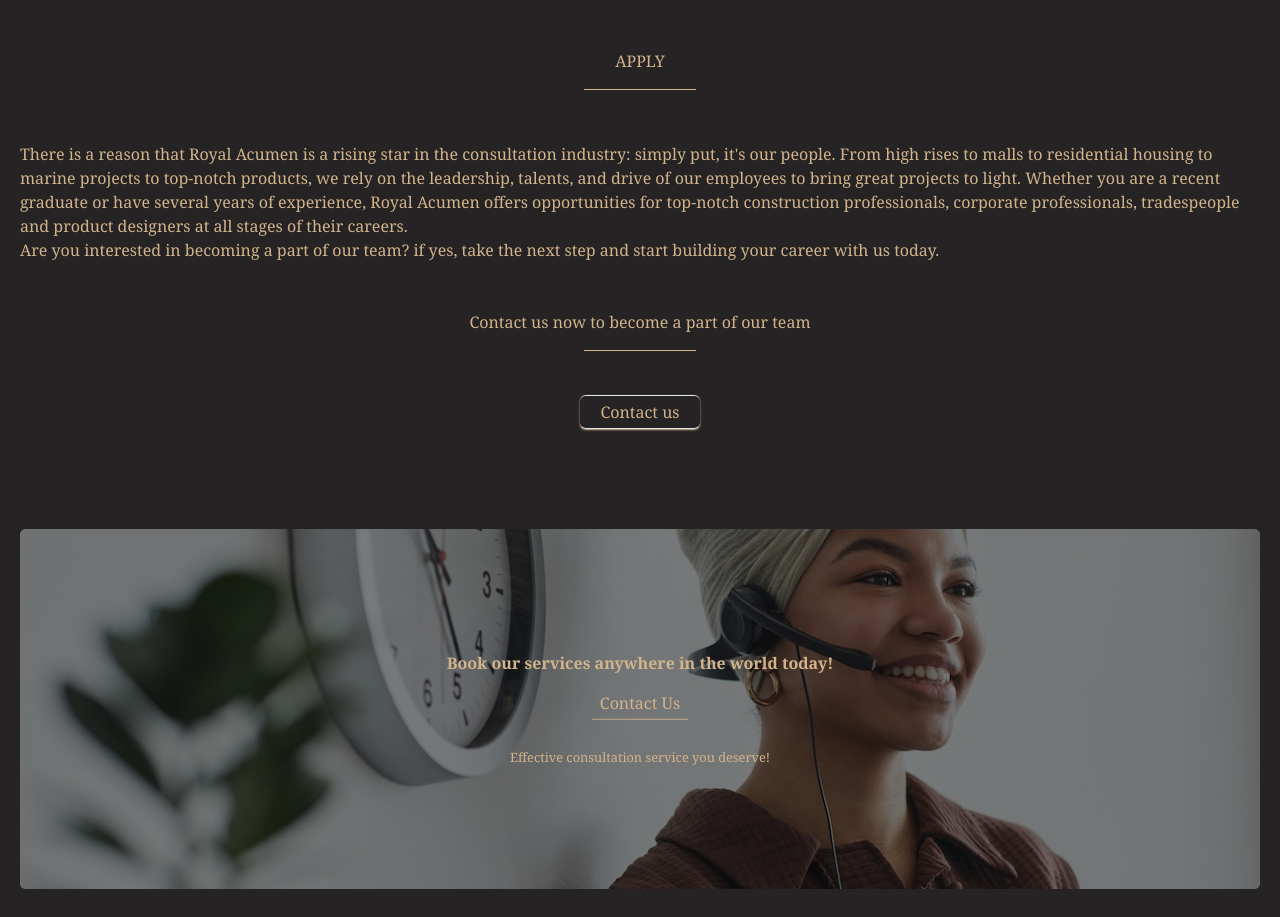
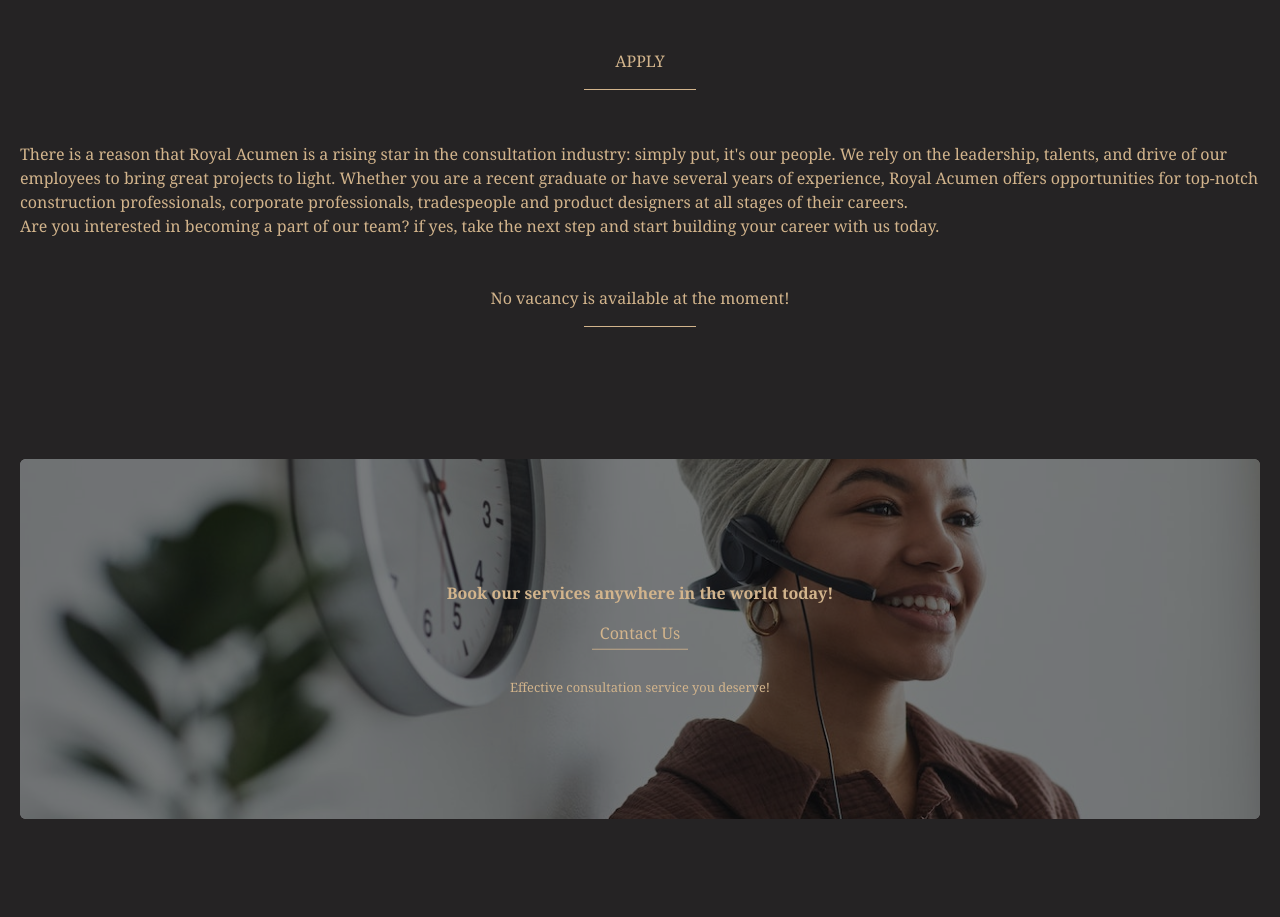
Before and after one commit to Theaceemperor/royal_acumen_consult, a Next.js app: page /careers in a window 1280 px wide. Shown: the part 1686-2603 px from the top of the page. Built offline with nearby package versions, Linux system fonts and the light colour scheme.

Commit message:
subtle changes

```diff
--- a/components/navPopper.js
+++ b/components/navPopper.js
@@ -48,7 +48,6 @@
         <MenuItem><Link href={"/"}><SiHomeassistant className="text-xl"/></Link></MenuItem>
         <MenuItem><PositionedMenu2 /></MenuItem>
         <MenuItem><MenuListComposition /></MenuItem>
-        <MenuItem><Link href={"/#stats"} className="flex items-center">Acumen <IoMdStats /></Link></MenuItem>
         <MenuItem><Link href={"/contact#contact-us"} className="flex items-center">C<IoIosContacts />ntact</Link></MenuItem>
         <MenuItem><CarrerMenu /></MenuItem>
         </article>
--- a/pages/careers.js
+++ b/pages/careers.js
@@ -59,17 +59,17 @@
                     </blockquote>
 
                     <p className="p-5">
-                        There is a reason that Royal Acumen is a rising star in the consultation industry: simply put, it's our people. From high rises to malls to residential housing to marine projects to top-notch products, we rely on the leadership, talents, and drive of our employees to bring great projects to light. Whether you are a recent graduate or have several years of experience, Royal Acumen offers opportunities for top-notch construction professionals, corporate professionals, tradespeople and product designers at all stages of their careers.
+                        There is a reason that Royal Acumen is a rising star in the consultation industry: simply put, it's our people. We rely on the leadership, talents, and drive of our employees to bring great projects to light. Whether you are a recent graduate or have several years of experience, Royal Acumen offers opportunities for top-notch construction professionals, corporate professionals, tradespeople and product designers at all stages of their careers.
                         <br />
                         Are you interested in becoming a part of our team? if yes, take the next step and start building your career with us today.
                     </p>
                     <article className="flex flex-col gap-3 items-center justify-center text-center mt-5">
                         <blockquote className=" flex flex-col gap-1 items-center justify-center p-2">
-                            <h4>Contact us now to become a part of our team</h4>
+                            <h4>No vacancy is available at the moment!</h4>
                             <span className="w-28 border-t border-[tan] mt-3 text-transparent">------------</span>
                         </blockquote>
-                        <button className="border-y border-tan shadow-sm shadow-[tan] rounded-md py-1 px-5"
-                        onClick={() => router.push('mailto:info4rac@gmail.com')}>Contact us</button>
+                        {/* <button className="border-y border-tan shadow-sm shadow-[tan] rounded-md py-1 px-5"
+                        onClick={() => router.push('mailto:info4rac@gmail.com')}>Contact us</button> */}
                     </article>
                 </div>
             </section>
--- a/pages/contact.js
+++ b/pages/contact.js
@@ -19,7 +19,6 @@
             <Link className="focus:underline hover:underline" href={'tel:+2348086590003'}>+2348086590003</Link>
         </span> },
         {id: 4, header: <ImLocation2 />, body: '26 Omega Paint Rd, 901101, Kubwa, Abuja, FCT.' },
-        {id: 5, header: <ImLocation2 />, body: 'Maiduguri, Borno state, Nigeria.' },
     ])
 
     return (
@@ -48,9 +47,7 @@
 
                 <ContactForm />
             </section>
-            <div className="flex flex-col md:grid lg:grid md:grid-cols-2 lg:grid-cols-2 gap-2 px-2 my-10 max-w-screen">
-                <iframe src="https://www.google.com/maps/embed?pb=!1m18!1m12!1m3!1d3938.9463833986865!2d7.311599774204071!3d9.159309686937211!2m3!1f0!2f0!3f0!3m2!1i1024!2i768!4f13.1!3m3!1m2!1s0x104dd8fde15a54f1%3A0x6aa43203dc6a5a3e!2s26%20Omega%20Paint%20Rd%2C%20901101%2C%20Kubwa%2C%20Federal%20Capital%20Territory!5e0!3m2!1sen!2sng!4v1698354970664!5m2!1sen!2sng" width="600" height="450" className="rounded-md w-[100%] h-auto">
-                </iframe>
+            <div className="flex flex-col px-2 my-10 max-w-screen">
                 <iframe src="https://www.google.com/maps/embed?pb=!1m18!1m12!1m3!1d124957.3565379407!2d13.04947683318244!3d11.841056118955521!2m3!1f0!2f0!3f0!3m2!1i1024!2i768!4f13.1!3m3!1m2!1s0x11049f4b9b52795b%3A0x63933a66a7b20361!2sMaiduguri%2C%20Borno!5e0!3m2!1sen!2sng!4v1698114511236!5m2!1sen!2sng" width="600" height="450" className="rounded-md w-[100%] h-auto"></iframe>
             </div>
         </>
```
